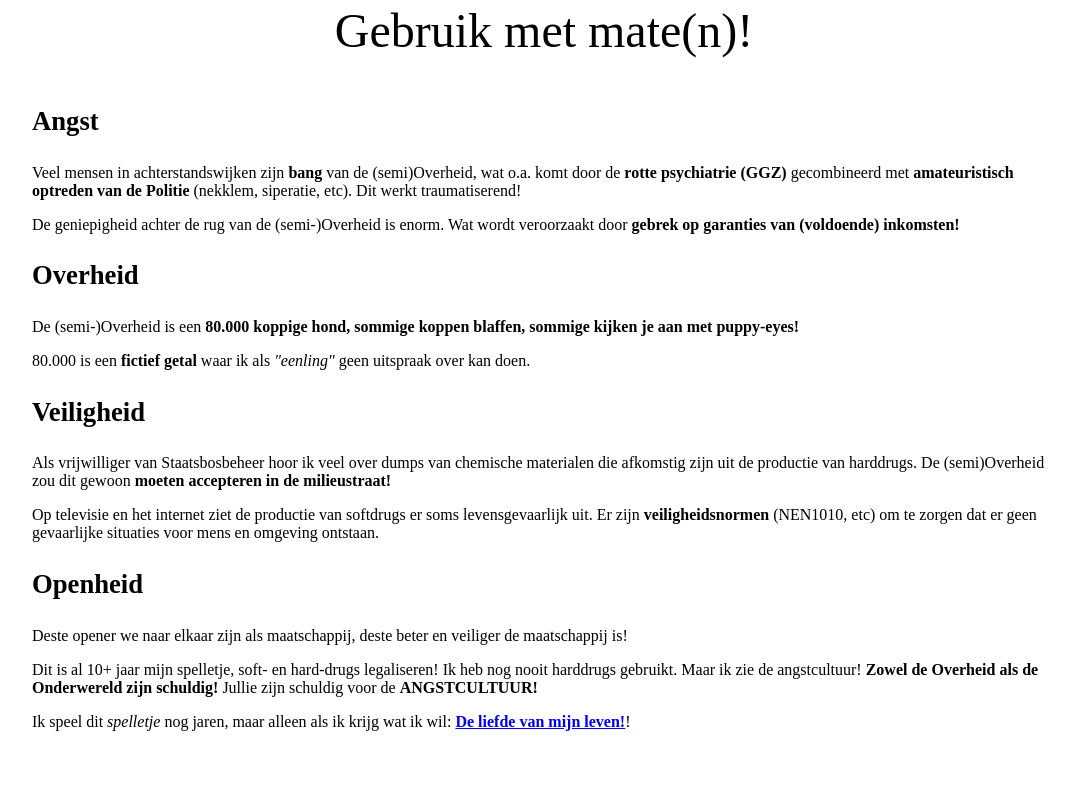
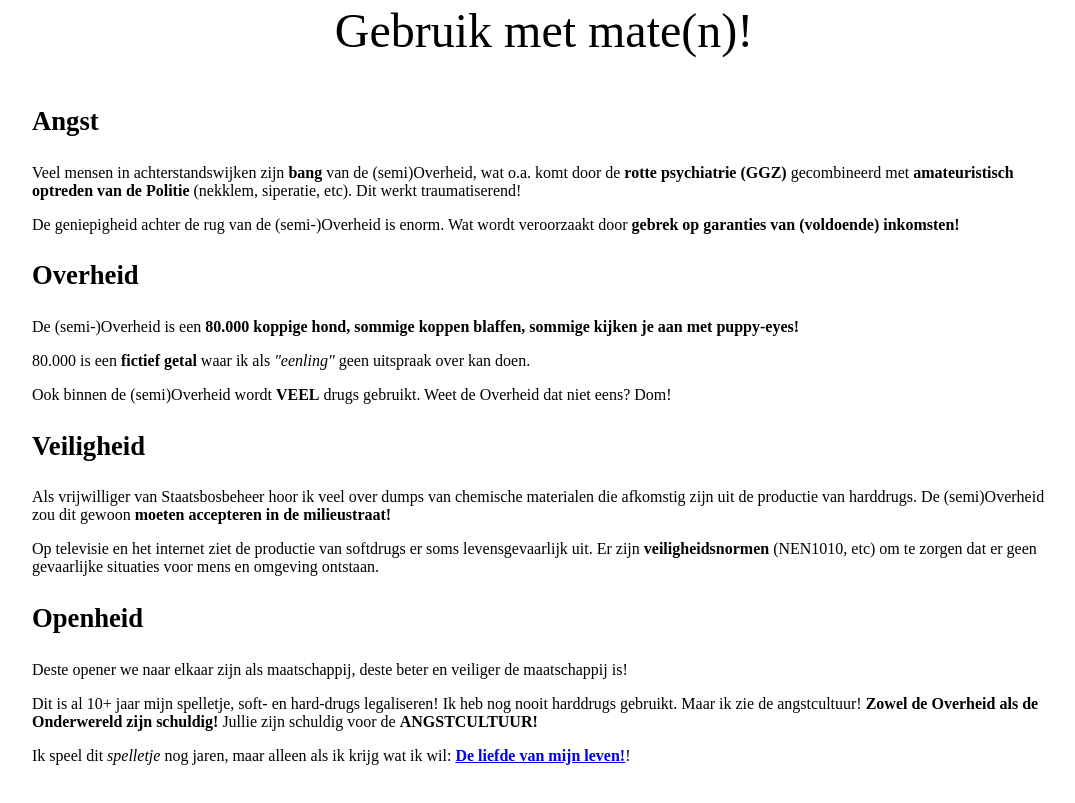
Before and after one commit to deliefdevanmijnleven/legaliseerdrugs, a plain HTML site: page index.html in a window 1280 px wide. Shown: the part 936-1739 px from the top of the page, without its empty margins (96-1171 px from the left). Drawn offline with Linux system fonts and the light colour scheme.

Commit message:
Update index.html

```diff
--- a/index.html
+++ b/index.html
@@ -75,6 +75,7 @@ h3{ font-size: 20pt; }
 <h3>Overheid</h3>
 <p>De (semi-)Overheid is een <strong>80.000 koppige hond, sommige koppen blaffen, sommige kijken je aan met puppy-eyes!</strong></p>
 <p>80.000 is een <strong>fictief getal</strong> waar ik als <i>"eenling"</i> geen uitspraak over kan doen.</p>
+  <p>Ook binnen de (semi)Overheid wordt <strong>VEEL</strong> drugs gebruikt. Weet de Overheid dat niet eens? Dom!</p>
 
 <h3>Veiligheid</h3>
 <p>Als vrijwilliger van Staatsbosbeheer hoor ik veel over dumps van chemische materialen die afkomstig zijn uit de productie
```
